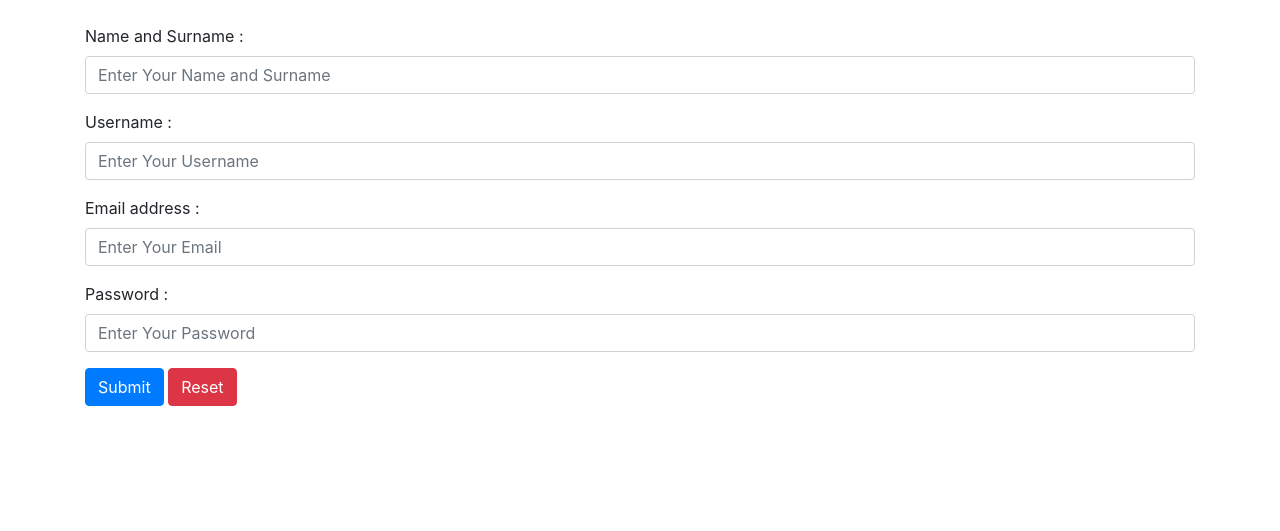
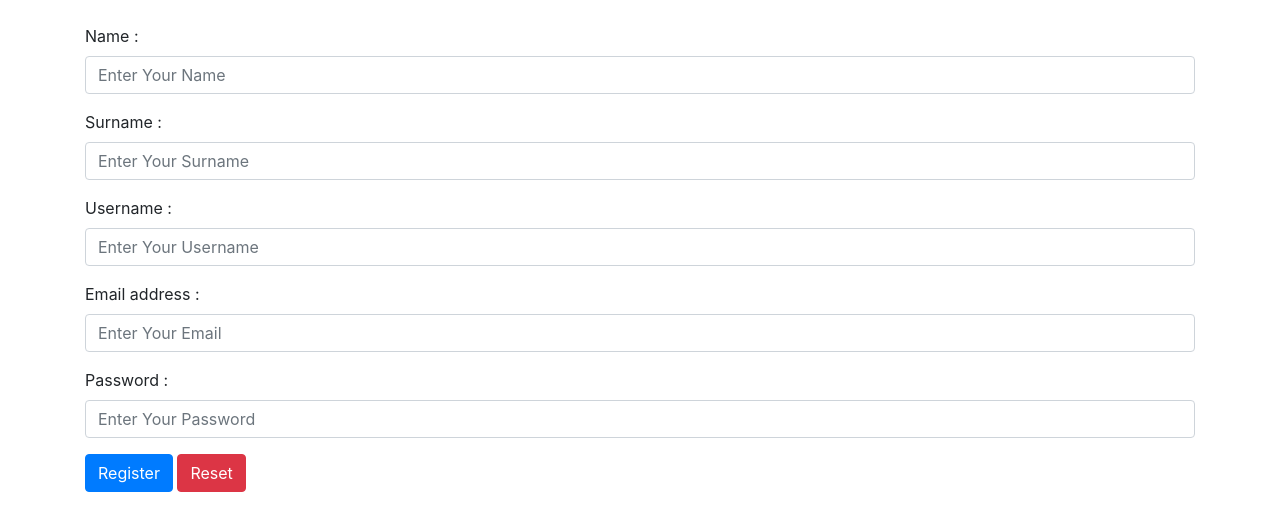
Before and after one commit to SakdaMrp/CED59-5902041610061, a Flask app: template assignment5/templates/member.html in a window 1280 px wide. Shown: the top 531 px of the page. Run offline with Flask 2, Linux system fonts and the light colour scheme; the template is opened without the code that fills it, so the values that code supplies are empty; some libraries are stand-ins or nearby versions.

Commit message:
update assignment5

```diff
--- a/assignment5/main.py
+++ b/assignment5/main.py
@@ -10,5 +10,9 @@ def index():
 def member():
     return render_template('member.html')
 
+@app.route('/member',methods=["POST"])
+def register():
+    return 'xyz';
+
 if __name__ == '__main__':
     app.run(debug=True)
--- a/assignment5/templates/member.html
+++ b/assignment5/templates/member.html
@@ -9,10 +9,14 @@
 <body>
     <br />
     <div class="container">
-    <form>
+    <form action="/member" method="post">
       <div class="form-group">
-        <label>Name and Surname :</label>
-        <input type="text" class="form-control" id="myName"  placeholder="Enter Your Name and Surname">
+        <label>Name :</label>
+        <input type="text" class="form-control" id="myName"  placeholder="Enter Your Name">
+      </div>
+       <div class="form-group">
+        <label>Surname :</label>
+        <input type="text" class="form-control" id="mySurname"  placeholder="Enter Your Surname">
       </div>
       <div class="form-group">
         <label>Username :</label>
@@ -20,13 +24,13 @@
       </div>
       <div class="form-group">
         <label>Email address :</label>
-        <input type="text" class="form-control" id="myEmail"  placeholder="Enter Your Email">
+        <input type="email" class="form-control" id="myEmail"  placeholder="Enter Your Email">
       </div>
       <div class="form-group">
         <label>Password :</label>
         <input type="password" class="form-control" id="myPassword" placeholder="Enter Your Password">
       </div>
-      <button type="submit" class="btn btn-primary">Submit</button>
+      <button type="submit" class="btn btn-primary">Register</button>
         <button type="reset" class="btn btn-danger">Reset</button>
     </form>
     </div>
```
Also changed, not shown: assignment4/main.py (line endings or trailing spaces).
